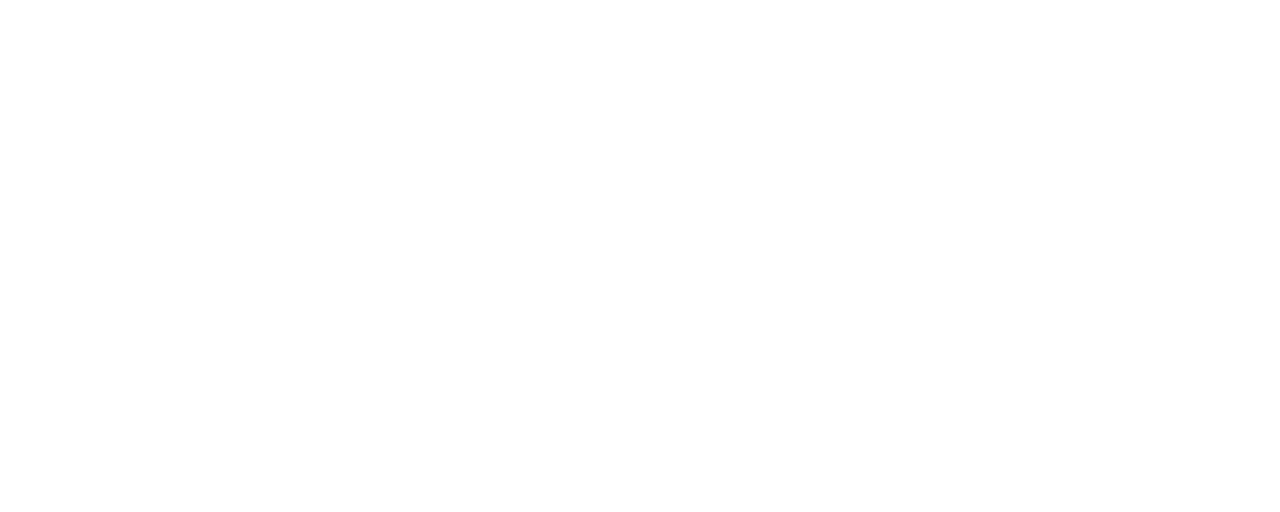
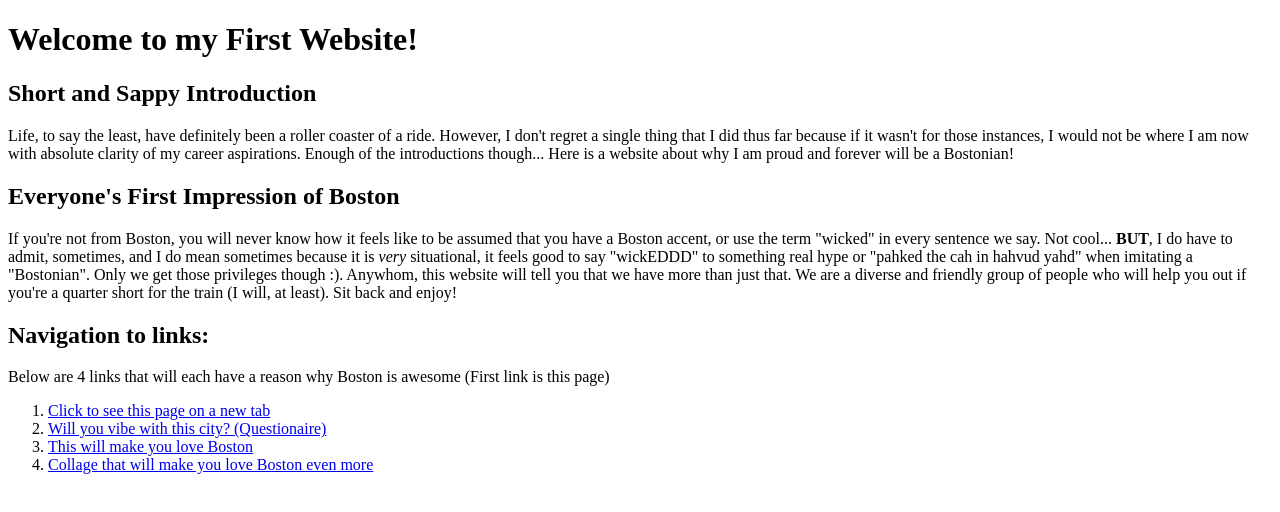
Before and after one commit to kevinhuang1208/first-website, a plain HTML site: page index.html in a window 1280 px wide. Drawn offline with Linux system fonts and the light colour scheme.

Commit message:
completed index html, added 3 links

```diff
--- a/index.html
+++ b/index.html
@@ -1,9 +1,25 @@
 <!DOCTYPE html>
 <html>
     <head>
-
+        <title>Forever a Bostonian</title>
     </head>
     <body>
-
+        <h1>Welcome to my First Website!</h1>
+        <h2>Short and Sappy Introduction</h2>
+        <p>
+            Life, to say the least, have definitely been a roller coaster of a ride. However, I don't regret a single thing that I did thus far because if it wasn't for those instances, I would not be where I am now with absolute clarity of my career aspirations. Enough of the introductions though... Here is a website about why I am proud and forever will be a Bostonian!
+        </p>
+        <h2>Everyone's First Impression of Boston</h2>
+        <p>
+            If you're not from Boston, you will never know how it feels like to be assumed that you have a Boston accent, or use the term "wicked" in every sentence we say. Not cool... <strong>BUT</strong>, I do have to admit, sometimes, and I do mean sometimes because it is <em>very</em> situational, it feels good to say "wickEDDD" to something real hype or "pahked the cah in hahvud yahd" when imitating a "Bostonian". Only we get those privileges though :). Anywhom, this website will tell you that we have more than just that. We are a diverse and friendly group of people who will help you out if you're a quarter short for the train (I will, at least). Sit back and enjoy!
+        </p>
+        <h2>Navigation to links:</h2>
+        <p>Below are 4 links that will each have a reason why Boston is awesome (First link is this page)</p>
+        <ol>
+            <li><a href="index.html" target="_blank">Click to see this page on a new tab</a></li>
+            <li><a href="form.html" target="_blank">Will you vibe with this city? (Questionaire)</a></li>
+            <li><a href="list-of-links.html" target="_blank">This will make you love Boston</a></li>
+            <li><a href="collage.html" target="_blank">Collage that will make you love Boston even more</a></li>
+        </ol>
     </body>
 </html>
```
Also changed, not shown: collage.html (added), form.html (added), list-of-links.html (added).
